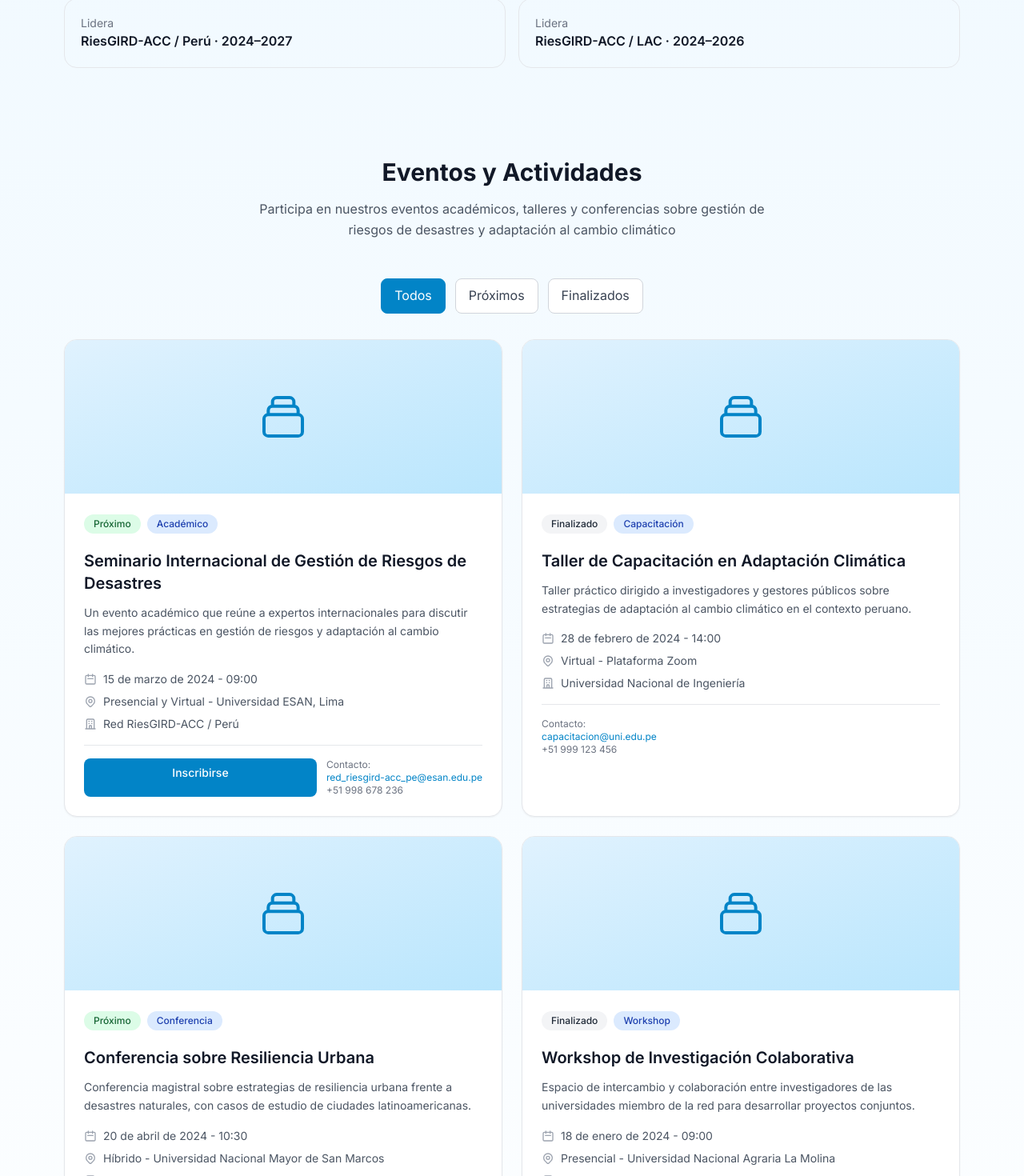
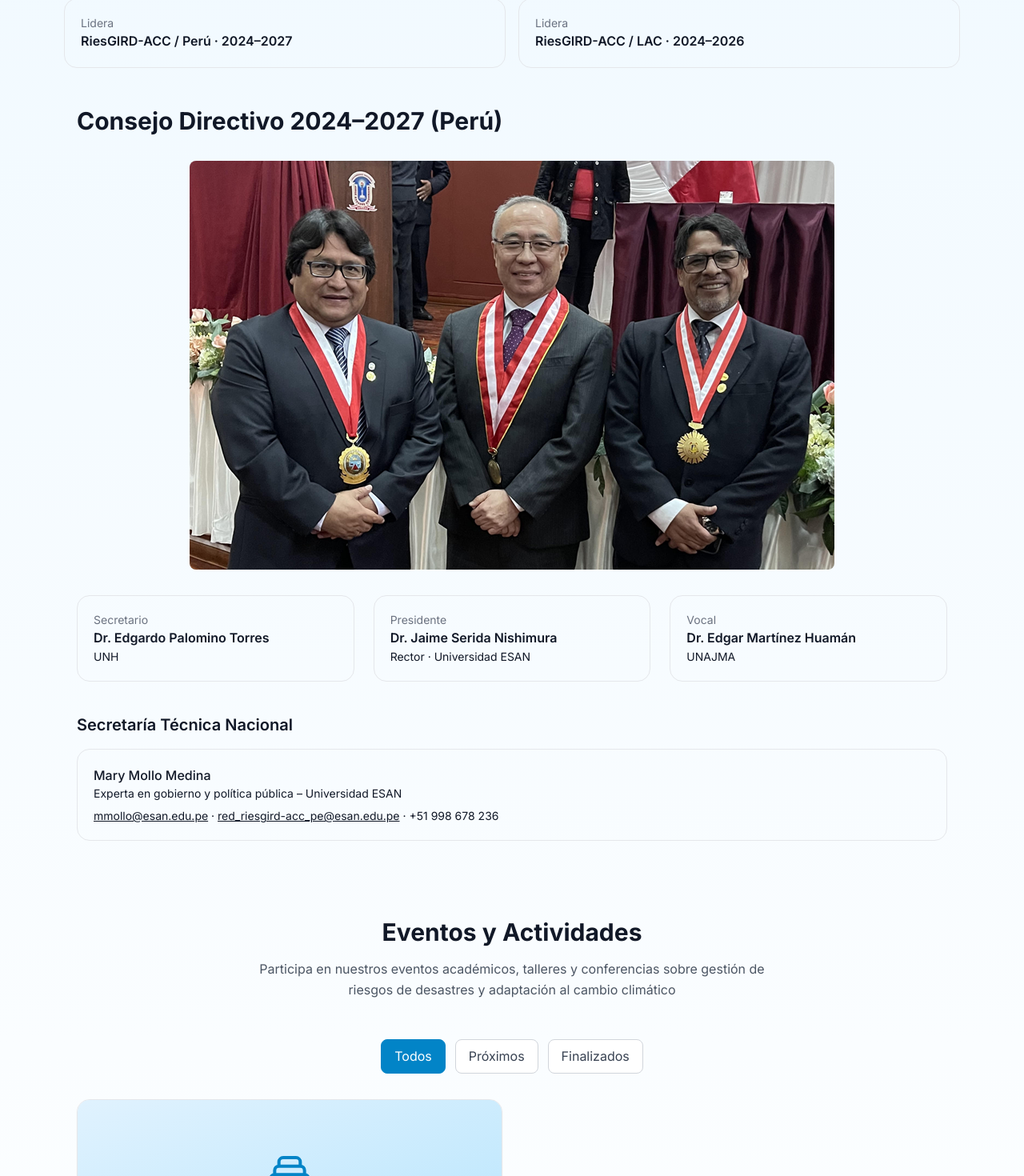
Before and after one commit to james250920/Riesgird_web, an Angular app: page / in a window 1280 px wide. Shown: the part 375-1845 px from the top of the page at 80% size. Built offline with nearby package versions, Linux system fonts and the light colour scheme.

Commit message:
feat: actualizar información del evento y agregar imagen para el foro internacional

```diff
--- a/src/app/data.ts
+++ b/src/app/data.ts
@@ -125,75 +125,21 @@ export const RIES_INFO = {
   eventos: [
     {
       id: 1,
-      titulo: 'Seminario Internacional de Gestión de Riesgos de Desastres',
+      titulo: 'VII Foro Internacional Interuniversitario de Gestión Integral del Riesgo de Desastres y Adaptación al Cambio Climático',
       descripcion: 'Un evento académico que reúne a expertos internacionales para discutir las mejores prácticas en gestión de riesgos y adaptación al cambio climático.',
-      fecha: '2024-03-15',
+      fecha: '2024-06-12',
       hora: '09:00',
-      modalidad: 'Presencial y Virtual',
+      modalidad: 'Presencial',
       lugar: 'Universidad ESAN, Lima',
-      imagen: '/assets/eventos/seminario-grd.jpg',
+      imagen: './assets/eventos/conferenciaVII.png',
       organizador: 'Red RiesGIRD-ACC / Perú',
       categoria: 'Académico',
-      estado: 'Próximo',
+      estado: 'Finalizado',
       enlaceInscripcion: 'https://example.com/inscripcion-seminario',
       contacto: {
         email: 'red_riesgird-acc_pe@esan.edu.pe',
         telefono: '+51 998 678 236'
       }
-    },
-    {
-      id: 2,
-      titulo: 'Taller de Capacitación en Adaptación Climática',
-      descripcion: 'Taller práctico dirigido a investigadores y gestores públicos sobre estrategias de adaptación al cambio climático en el contexto peruano.',
-      fecha: '2024-02-28',
-      hora: '14:00',
-      modalidad: 'Virtual',
-      lugar: 'Plataforma Zoom',
-      imagen: '/assets/eventos/taller-adaptacion.jpg',
-      organizador: 'Universidad Nacional de Ingeniería',
-      categoria: 'Capacitación',
-      estado: 'Finalizado',
-      enlaceInscripcion: null,
-      contacto: {
-        email: 'capacitacion@uni.edu.pe',
-        telefono: '+51 999 123 456'
-      }
-    },
-    {
-      id: 3,
-      titulo: 'Conferencia sobre Resiliencia Urbana',
-      descripcion: 'Conferencia magistral sobre estrategias de resiliencia urbana frente a desastres naturales, con casos de estudio de ciudades latinoamericanas.',
-      fecha: '2024-04-20',
-      hora: '10:30',
-      modalidad: 'Híbrido',
-      lugar: 'Universidad Nacional Mayor de San Marcos',
-      imagen: '/assets/eventos/conferencia-resiliencia.jpg',
-      organizador: 'Universidad Nacional Mayor de San Marcos',
-      categoria: 'Conferencia',
-      estado: 'Próximo',
-      enlaceInscripcion: 'https://example.com/inscripcion-conferencia',
-      contacto: {
-        email: 'eventos@unmsm.edu.pe',
-        telefono: '+51 998 765 432'
-      }
-    },
-    {
-      id: 4,
-      titulo: 'Workshop de Investigación Colaborativa',
-      descripcion: 'Espacio de intercambio y colaboración entre investigadores de las universidades miembro de la red para desarrollar proyectos conjuntos.',
-      fecha: '2024-01-18',
-      hora: '09:00',
-      modalidad: 'Presencial',
-      lugar: 'Universidad Nacional Agraria La Molina',
-      imagen: '/assets/eventos/workshop-investigacion.jpg',
-      organizador: 'Red RiesGIRD-ACC / Perú',
-      categoria: 'Workshop',
-      estado: 'Finalizado',
-      enlaceInscripcion: null,
-      contacto: {
-        email: 'investigacion@lamolina.edu.pe',
-        telefono: '+51 997 654 321'
-      }
     }
   ],
 };
--- a/src/app/pages/council/council.component.html
+++ b/src/app/pages/council/council.component.html
@@ -1,19 +1,20 @@
 <div class="max-w-6xl mx-auto px-4 py-12">
   <h2 class="text-2xl md:text-3xl font-bold">Consejo Directivo 2024–2027 (Perú)</h2>
+  <div class="council-img-center">
+    <img src="assets/consejo.png" alt="RiesGIRD-ACC / Perú" class="navbar__logo" />
+  </div>
   <div class="mt-6 grid md:grid-cols-3 gap-6">
-    <div class="p-5 border rounded-2xl">
-      <div class="text-sm text-gray-500">Presidente</div>
-      <div class="font-semibold">Dr. Jaime Serida Nishimura</div>
-      <div class="text-sm">Rector · Universidad ESAN</div>
-      <a class="text-sky-600 underline text-sm" href="mailto:jserida@esan.edu.pe"
-        >jserida&#64;esan.edu.pe</a
-      >
-    </div>
     <div class="p-5 border rounded-2xl">
       <div class="text-sm text-gray-500">Secretario</div>
       <div class="font-semibold">Dr. Edgardo Palomino Torres</div>
       <div class="text-sm">UNH</div>
     </div>
+    <div class="p-5 border rounded-2xl">
+      <div class="text-sm text-gray-500">Presidente</div>
+      <div class="font-semibold">Dr. Jaime Serida Nishimura</div>
+      <div class="text-sm">Rector · Universidad ESAN</div>
+    </div>
+
     <div class="p-5 border rounded-2xl">
       <div class="text-sm text-gray-500">Vocal</div>
       <div class="font-semibold">Dr. Edgar Martínez Huamán</div>
--- a/src/app/pages/council/council.component.scss
+++ b/src/app/pages/council/council.component.scss
@@ -0,0 +1,11 @@
+
+.council-img-center {
+	display: flex;
+	justify-content: center;
+	align-items: center;
+	margin: 2rem 0;
+}
+
+.navbar__logo {
+  border-radius: 0.5rem;
+}
--- a/src/app/pages/home/home.component.html
+++ b/src/app/pages/home/home.component.html
@@ -8,7 +8,7 @@
       <div class="home-content">
         <h1 class="text-3xl md:text-5xl font-bold leading-tight">Red RiesGIRD-ACC / Perú</h1>
         <p class="mt-4 text-lg text-gray-700">
-          Gestión del riesgo de desastres y adaptación al cambio climático,, de modo transversal, en el sistema de educación superior del Perú.
+          Gestión del riesgo de desastres y adaptación al cambio climático, de modo transversal, en el sistema de educación superior del Perú.
         </p>
         <div class="mt-6 flex gap-3">
           <a [routerLink]="['/objetivos']" class="px-5 py-3 rounded-xl bg-sky-600 text-white">Ver Objetivos</a>
@@ -26,7 +26,8 @@
         <div class="font-semibold">RiesGIRD-ACC / LAC · 2024–2026</div>
       </div>
     </div>
+    <app-council></app-council>
+    <app-events></app-events>
   </div>
-  <app-events></app-events>
-  <app-council></app-council>
+
 </section>
--- a/src/app/pages/policies/policies.component.html
+++ b/src/app/pages/policies/policies.component.html
@@ -1,5 +1,5 @@
 <div class="max-w-4xl mx-auto px-4 py-12">
-  <h2 class="text-2xl md:text-3xl font-bold">Lineamientos / Políticas de gestión</h2>
+  <h2 class="text-2xl md:text-3xl font-bold">Lineamientos / Políticas de gestión institucional</h2>
   <ol class="mt-6 space-y-3 list-decimal pl-6">
     <li *ngFor="let l of lineamientos; trackBy: trackByIndex" class="p-4 rounded-xl border">
       <span class="font-semibold">Lineamiento {{ l.n }}:</span>
```
Also changed, not shown: public/assets/eventos/conferenciaVII.png (added).
